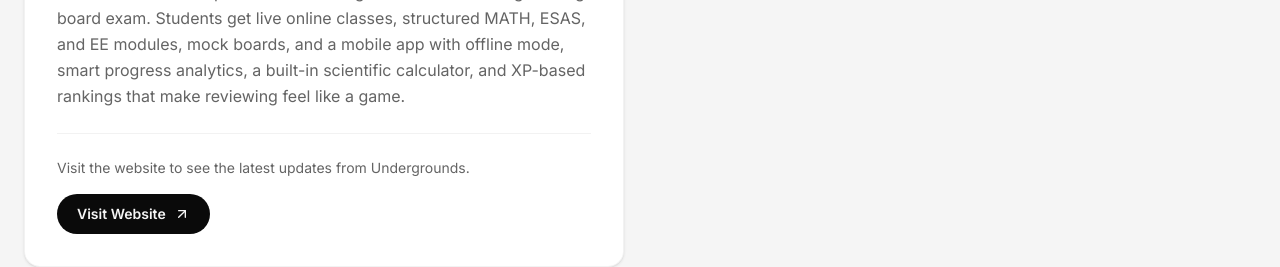
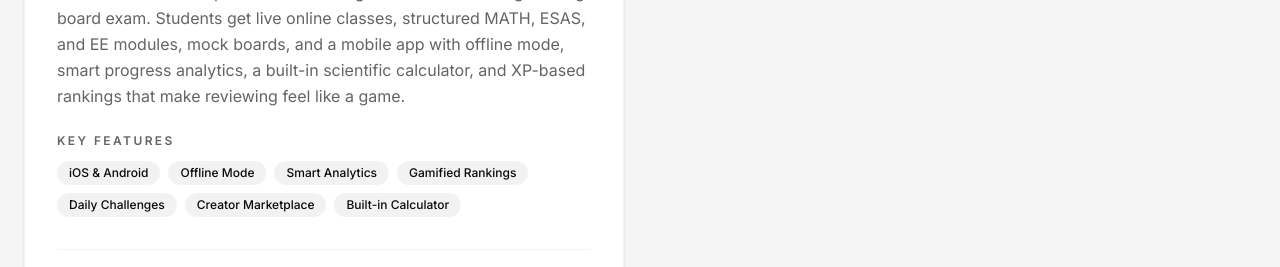
Before and after one commit to Shonhyun/daero-labs, a Next.js app: page / in a window 1280 px wide. Shown: the part 2300-2567 px from the top of the page. Built offline with nearby package versions, Linux system fonts and the light colour scheme.

Commit message:
Center Undergrounds icon and show its key app features

```diff
--- a/app/page.tsx
+++ b/app/page.tsx
@@ -36,6 +36,16 @@
     description: "Reliable desktop software for Windows and macOS, built for the tools your business runs on every day.",
     points: ["Offline-Ready", "Auto Updates", "Internal Business Tools"],
   },
+];
+
+const undergroundsFeatures = [
+  "iOS & Android",
+  "Offline Mode",
+  "Smart Analytics",
+  "Gamified Rankings",
+  "Daily Challenges",
+  "Creator Marketplace",
+  "Built-in Calculator",
 ];
 
 export default function Home() {
@@ -130,6 +140,17 @@
                 rankings that make reviewing feel like a game.
               </p>
 
+              <p className="text-xs uppercase tracking-[0.2em] font-semibold text-dim-gray dark:text-silver mb-3">
+                Key Features
+              </p>
+              <ul className="flex flex-wrap gap-2 mb-8">
+                {undergroundsFeatures.map((feature) => (
+                  <li key={feature} className="px-3 py-1 rounded-full text-xs font-medium bg-rich-black/5 dark:bg-white/10 text-rich-black dark:text-white-smoke">
+                    {feature}
+                  </li>
+                ))}
+              </ul>
+
               <div className="mt-auto pt-6 border-t border-black/5 dark:border-white/10">
                 <p className="text-sm text-dim-gray dark:text-silver mb-4">
                   Visit the website to see the latest updates from Undergrounds.
```
Also changed, not shown: public/work/undergrounds-icon.webp.
